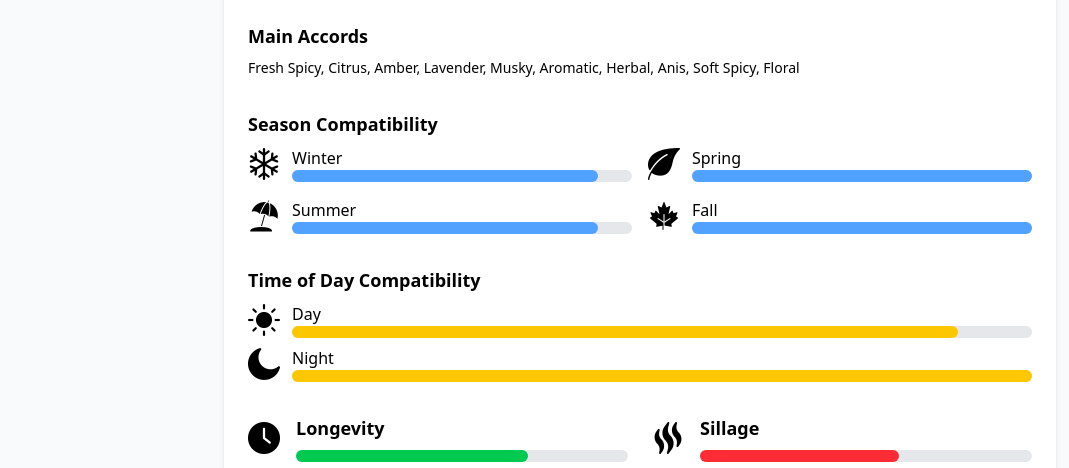
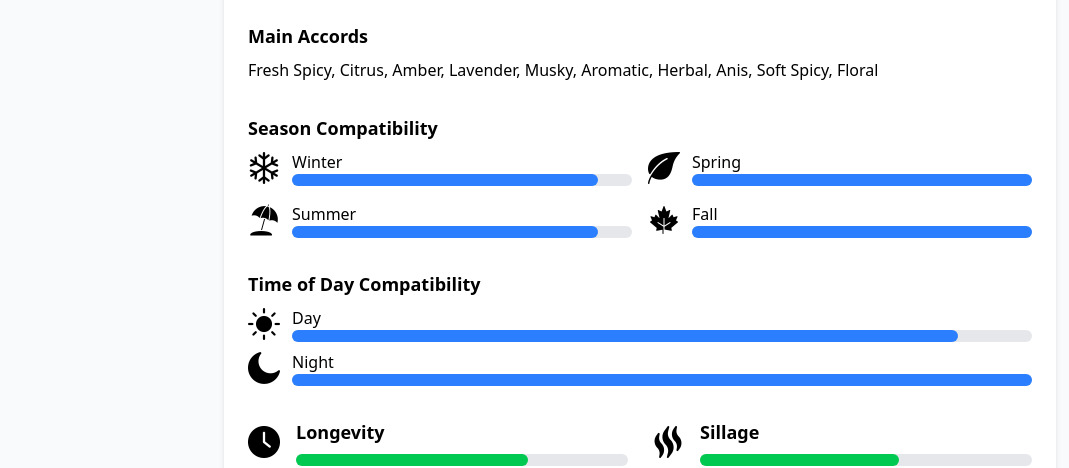
Before and after one commit to montasirmoyen/fragrance-catalog, a Next.js app: page /fragrance/1 in a window 1280 px wide. Shown: the part 338-806 px from the top of the page, without its empty margins (0-1069 px from the left). Built offline with nearby package versions, Linux system fonts and the light colour scheme.

Commit message:
Color based bars

```diff
--- a/src/app/fragrance/[id]/page.tsx
+++ b/src/app/fragrance/[id]/page.tsx
@@ -49,6 +49,14 @@ function getMoreFromDesigner(current: any, all: any[]) {
   return all.filter(f => f.Brand === current.Brand && f.ID !== current.ID);
 }
 
+function getBarColor(value: number) {
+  if (value < 25) return "bg-red-500"
+  if (value < 40) return "bg-orange-400"
+  if (value < 60) return "bg-yellow-400"
+  if (value < 85) return "bg-green-500"
+  return "bg-blue-500"
+}
+
 function FragranceCard({ fragrance }: { fragrance: any }) {
   return (
     <Link href={`/fragrance/${fragrance.ID}`} className="block">
@@ -68,9 +76,9 @@ function FragranceCard({ fragrance }: { fragrance: any }) {
   );
 }
 
-
-export default function FragrancePage({ params }: Props) {
-  const fragrance = fragrances.find((f) => f.ID === parseInt(params.id));
+export default async function FragrancePage({ params }: Props) {
+  const awaitedParams = await params;
+  const fragrance = fragrances.find((f) => f.ID === parseInt(awaitedParams.id));
   if (!fragrance) return notFound();
 
   return (
@@ -110,7 +118,7 @@ export default function FragrancePage({ params }: Props) {
           {fragrance.Accords && fragrance.Accords.length > 0 && (
             <div className="mt-6">
               <h2 className="text-lg font-semibold mb-2">Main Accords</h2>
-              <p className="text-sm capitalize">
+              <p className="text-md capitalize">
                 {fragrance.Accords.join(", ")}
               </p>
             </div>
@@ -130,7 +138,8 @@ export default function FragrancePage({ params }: Props) {
                 />
                 <div className="flex-1">
                 <p className="capitalize">{s.name}</p>
-                <ProgressBar value={parseInt(s.value) / 100 * 100} color="bg-blue-400" />
+                                            <ProgressBar value={parseInt(s.value) / 100 * 100} color={getBarColor(parseInt(s.value) / 100 * 100)} />
+
                 </div>
               </div>
               ))}
@@ -150,7 +159,8 @@ export default function FragrancePage({ params }: Props) {
               />
               <div className="flex-1">
                 <p className="capitalize">{t.name}</p>
-                <ProgressBar value={parseInt(t.value) / 100 * 100} color="bg-yellow-400" />
+                                            <ProgressBar value={parseInt(t.value) / 100 * 100} color={getBarColor(parseInt(t.value) / 100 * 100)} />
+
               </div>
               </div>
             ))}
@@ -167,7 +177,7 @@ export default function FragrancePage({ params }: Props) {
               />
               <div className="flex-1">
               <h2 className="text-lg font-semibold mb-2">Longevity</h2>
-              <ProgressBar value={parseInt(fragrance.Longevity)} color="bg-green-500" />
+              <ProgressBar value={parseInt(fragrance.Longevity)} color={getBarColor(parseInt(fragrance.Longevity))} />
               </div>
             </div>
             <div className="flex items-center gap-4">
@@ -179,7 +189,7 @@ export default function FragrancePage({ params }: Props) {
               />
               <div className="flex-1">
               <h2 className="text-lg font-semibold mb-2">Sillage</h2>
-              <ProgressBar value={parseInt(fragrance.Sillage)} color="bg-red-500" />
+                            <ProgressBar value={parseInt(fragrance.Sillage)} color={getBarColor(parseInt(fragrance.Sillage))} />
               </div>
             </div>
             </div>
```
